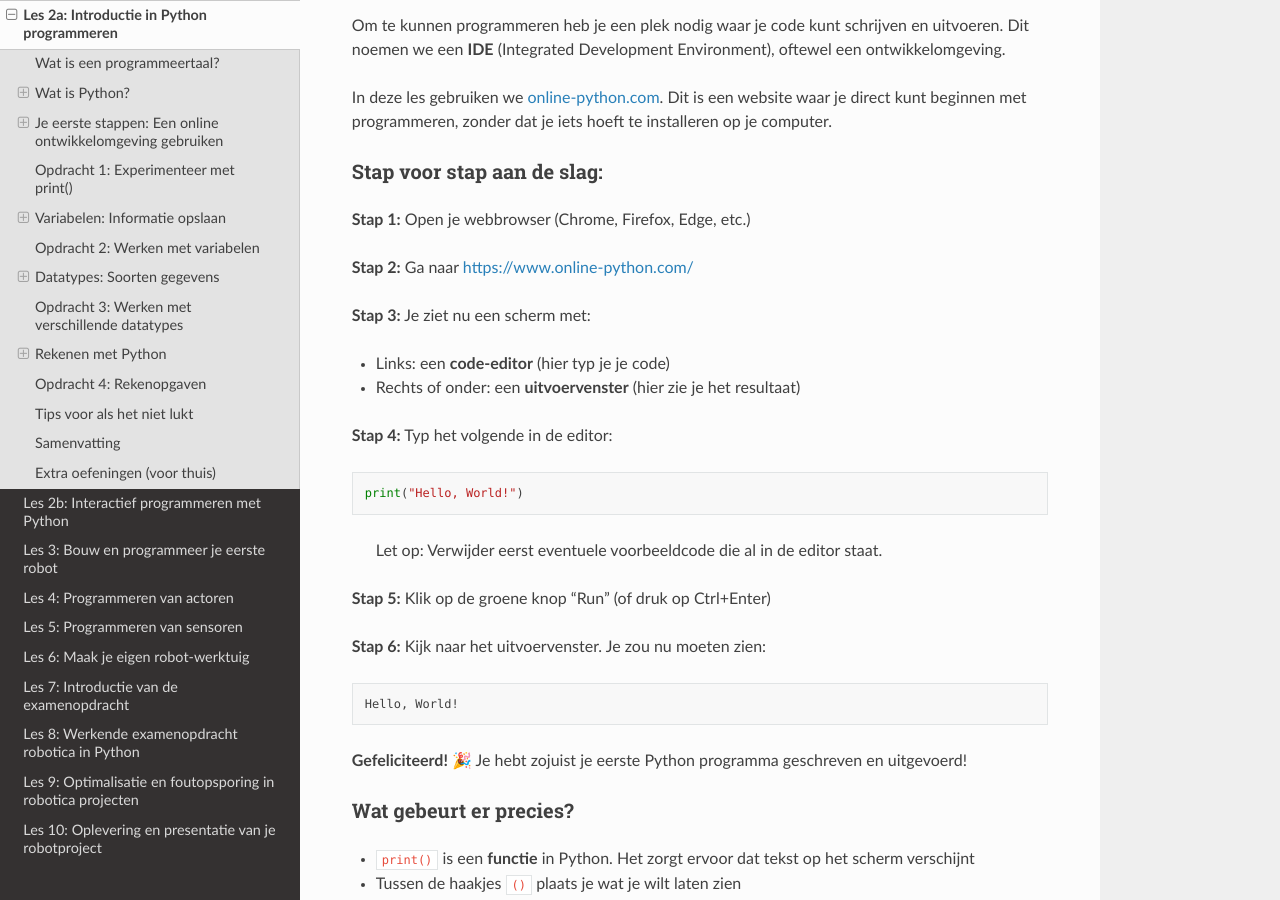
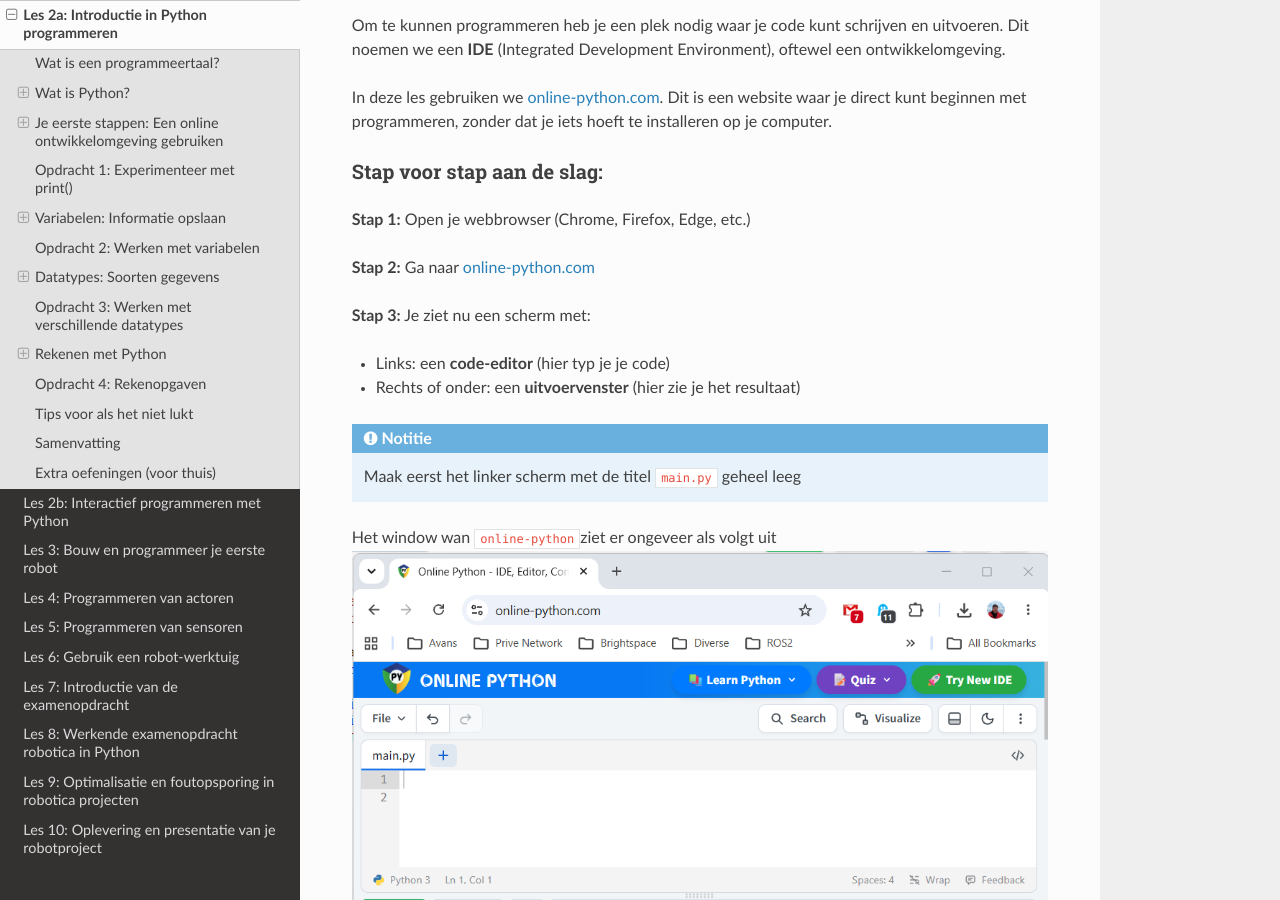
Before and after one commit to AvansMechatronica/vabokCursusRoboticaMetPython, a Sphinx documentation site: the page built from documentation/documentation/les2a.md, in a window 1280 px wide and 900 px high, scrolled down 1284 px. Built offline with Sphinx 7.4.7 and the Read the Docs theme 3.1.0, drawn with Linux system fonts in a browser that asks for light colours.

Commit message:
20261109

````diff
--- a/documentation/documentation/les2a.md
+++ b/documentation/documentation/les2a.md
@@ -36,17 +36,25 @@
 
 Om te kunnen programmeren heb je een plek nodig waar je code kunt schrijven en uitvoeren. Dit noemen we een **IDE** (Integrated Development Environment), oftewel een ontwikkelomgeving.
 
-In deze les gebruiken we [online-python.com](https://www.online-python.com/). Dit is een website waar je direct kunt beginnen met programmeren, zonder dat je iets hoeft te installeren op je computer.
+In deze les gebruiken we <a href="https://www.online-python.com/" target="_blank" rel="noopener noreferrer">online-python.com</a>. Dit is een website waar je direct kunt beginnen met programmeren, zonder dat je iets hoeft te installeren op je computer.
 
 ### Stap voor stap aan de slag:
 
 **Stap 1:** Open je webbrowser (Chrome, Firefox, Edge, etc.)
 
-**Stap 2:** Ga naar [https://www.online-python.com/](https://www.online-python.com/)
+**Stap 2:** Ga naar <a href="https://www.online-python.com/" target="_blank" rel="noopener noreferrer">online-python.com</a>
+
 
 **Stap 3:** Je ziet nu een scherm met:
 - Links: een **code-editor** (hier typ je je code)
 - Rechts of onder: een **uitvoervenster** (hier zie je het resultaat)
+
+:::{note}
+Maak eerst het linker scherm met de titel `main.py` geheel leeg
+:::
+
+Het window wan `online-python`ziet er ongeveer als volgt uit
+![image](../images/online_python.png)
 
 **Stap 4:** Typ het volgende in de editor:
 ```python
````
Also changed, not shown: other parts of documentation/documentation/les2a.md (+1 -1 lines), documentation/documentation/les3.md (+5 -1 lines), documentation/documentation/les6.md (+1 -23 lines), documentation/documentation/les6_old.md (added, +23 -0 lines), documentation/images/online_python.png (added), documentation/images/thony_hello_world.png (added).
